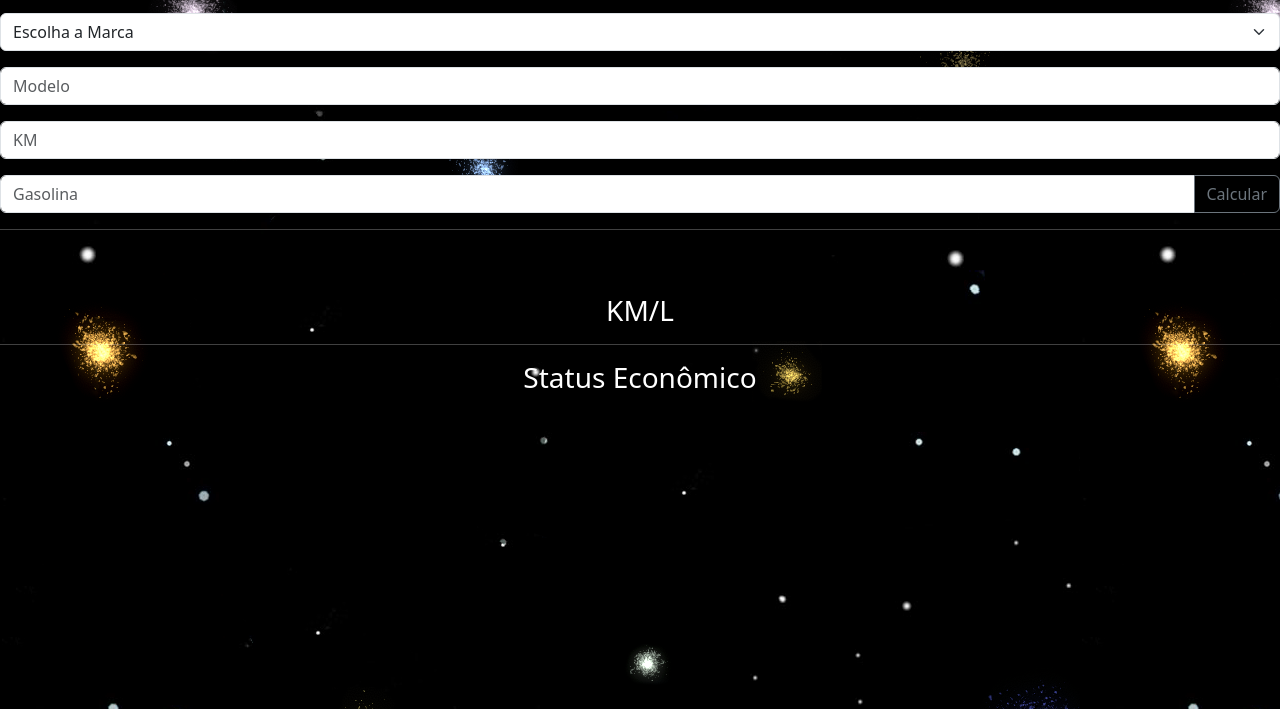
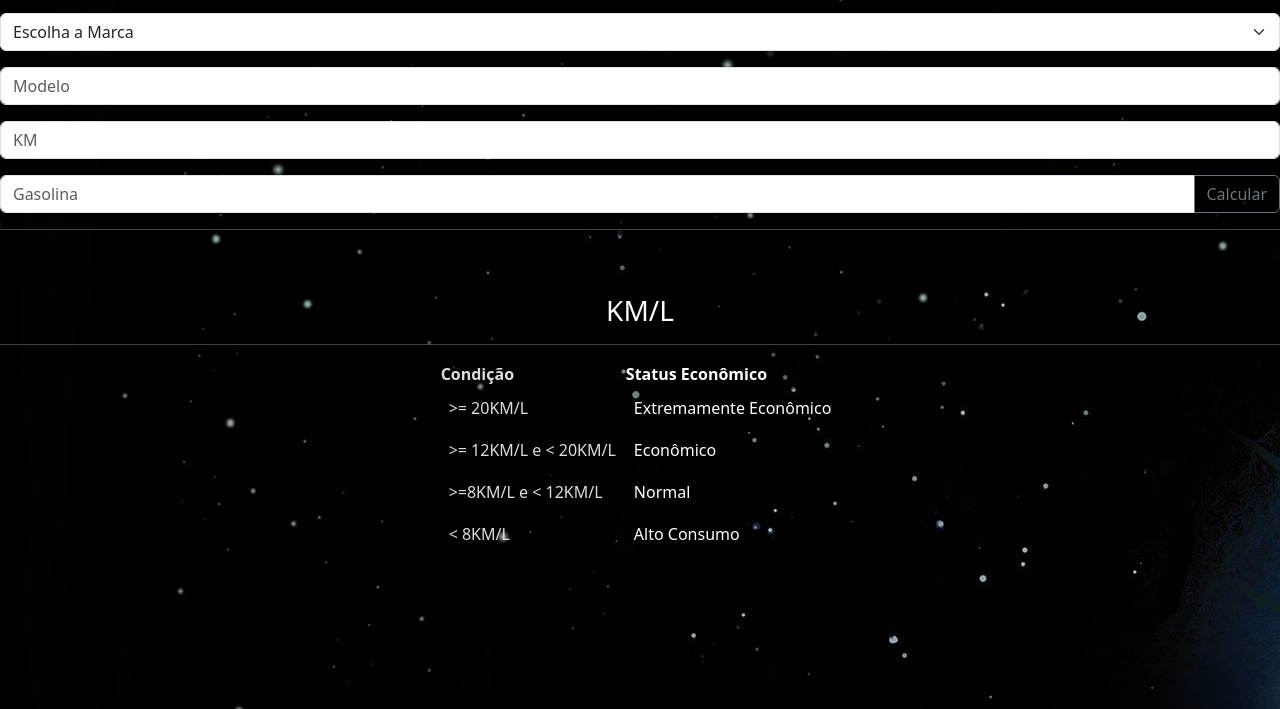
Before and after one commit to Bernardo112/-CalculoGasolina, a website: page www/index.html in a window 1280 px wide. Shown: the part 91-800 px from the top of the page. Drawn offline with nearby package versions, Linux system fonts and the light colour scheme.

Commit message:
Implementing table

```diff
--- a/www/components/amend.js
+++ b/www/components/amend.js
@@ -4,16 +4,20 @@ function GasolinaCalculo(){
     var modelo = document.getElementById('Modelo').value;
 
     if(consumo >= 20){
-        document.getElementById('economia').innerHTML = '<border style="border-style: dotted; border-color: red;">Extremamente Econômico</border>';
+        var value = document.getElementById('extremamente').innerHTML;
+        document.getElementById('extremamente').innerHTML = '<border style="border-style: dotted; border-color: red;">' + value + '</border>';
     }
-    else if (consumo >=12 && consumo < 20){
-        document.getElementById('economia').innerHTML = '<border style="border-style: dotted; border-color: red;">Econômico</border>';
+    else if (consumo >= 12 && consumo < 20){
+        var value = document.getElementById('economico').innerHTML;
+        document.getElementById('economico').innerHTML = '<border style="border-style: dotted; border-color: red;">' + value + '</border>';
     }
     else if (consumo >= 8 && consumo < 12){
-        document.getElementById('economia').innerHTML = '<border style="border-style: dotted; border-color: red;">Normal</border>';
+        var value = document.getElementById('normal').innerHTML;
+        document.getElementById('normal').innerHTML = '<border style="border-style: dotted; border-color: red;">' + value + '</border>';
     }
-    else if (consumo < 8){
-        document.getElementById('economia').innerHTML = '<border style="border-style: dotted; border-color: red;">Alto Consumo</border>';
+    else{
+        var value = document.getElementById('altoConsumo').innerHTML;
+        document.getElementById('altoConsumo').innerHTML = '<border style="border-style: dotted; border-color: red;">' + value + '</border>';
     }
 
     document.getElementById('resultado').innerHTML = "O seu carro de marca " + marca + " e de modelo " + modelo + " tem consumo de "+ consumo + " KM/L";
--- a/www/css/style.css
+++ b/www/css/style.css
@@ -3,3 +3,13 @@
 .headingKM{
     text-align: center;
 }
+
+.center {
+  margin-left: auto;
+  margin-right: auto;
+  size: 50px;
+}
+
+.center tr, td{
+    padding: 9px;
+}
--- a/www/index.html
+++ b/www/index.html
@@ -16,7 +16,7 @@
     <script>
     </script>
 </head>
-<body style="background-image: url('components/images/outerWilds.png'); height: 100%; width: auto; color: white">
+<body style="background-image: url('components/images/outerWilds.jpg'); height: 100%; width: auto; color: white">
 	<form>
         <br><h1 style="text-align: center">Cálculo de Eficiência</h1><br>
         <div class="input-group mb-3">
@@ -47,6 +47,27 @@
 
     <h3 id="resultado" class="headingKM">KM/L</h3>
     <hr>
-    <h3 id="economia" class="headingKM">Status Econômico</h3>
+    <table class="center">
+        <tr>
+            <th style="color: #DEDCDF">Condição</th>
+            <th>Status Econômico</th>
+        </tr>
+        <tr>
+            <td style="color: #DEDCDF">>= 20KM/L</td>
+            <td id="extremamente">Extremamente Econômico</td>
+        </tr>
+        <tr>
+            <td style="color: #DEDCDF">>= 12KM/L e < 20KM/L</td>
+            <td id="economico">Econômico</td>
+        </tr>
+        <tr>
+            <td style="color: #DEDCDF">>=8KM/L e < 12KM/L</td>
+            <td id="normal">Normal</td>
+        </tr>
+        <tr>
+            <td style="color: #DEDCDF">< 8KM/L</td>
+            <td id="altoConsumo">Alto Consumo</td>
+        </tr>
+    </table>
 </body>
 </html>
```
Also changed, not shown: build.json (added, +14 -0 lines), config.xml (+3 -7 lines), www/components/images/outerWilds.jpg (added), www/components/images/outerWilds.png (deleted), www/manifest.json (added).
